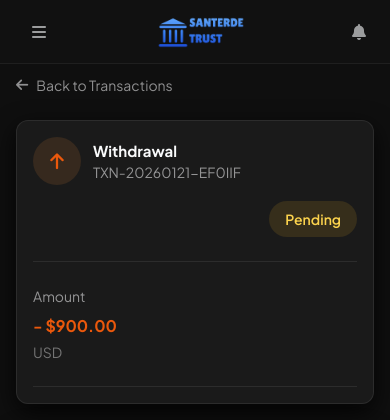
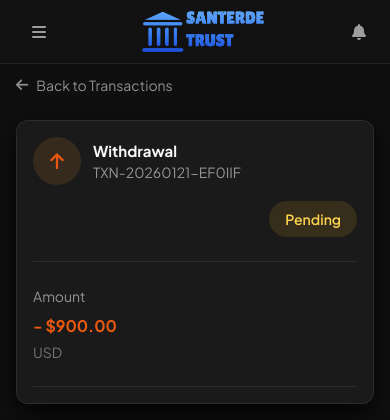
Before and after one commit to peteresbull-alt/santerdetrust, a Django app: a page that uses templates/base.html in a window 390 px wide. Shown: the top 420 px of the page. Run offline with Django 5.2, Linux system fonts and the light colour scheme; a user stored in the database is signed in; data comes from the database, SQL or seed files in the repository; some libraries are stand-ins or nearby versions.

Commit message:
added latest changes

```diff
--- a/app/email.py
+++ b/app/email.py
@@ -13,7 +13,7 @@ logger = logging.getLogger(__name__)
 
 resend.api_key = settings.RESEND_KEY
 
-LOGO_URL = f"{settings.SITE_URL}/static/images/SanterdeTrust.png?v=2"
+LOGO_URL = f"{settings.SITE_URL}/static/images/SanterdeTrust.png?v=3"
 
 
 def _email_shell(preheader, body_html):
@@ -39,7 +39,7 @@ def _email_shell(preheader, body_html):
           <!-- Logo header -->
           <tr>
             <td align="center" style="padding:28px 32px 20px 32px;border-bottom:1px solid #e4e4e7;">
-              <img src="{LOGO_URL}" alt="Santerde Trust" width="120" style="display:block;max-width:120px;height:auto;">
+              <img src="{LOGO_URL}" alt="Santerde Trust" width="104" style="display:block;max-width:104px;height:auto;">
             </td>
           </tr>
 
--- a/templates/auth/login.html
+++ b/templates/auth/login.html
@@ -284,7 +284,7 @@
 
           <!-- Logo -->
           <a href="{% url 'landing_home' %}" class="flex items-center mb-10 group transition-opacity hover:opacity-80">
-            <img src="{% static 'images/SanterdeTrust.png' %}?v=2" alt="Santerde Trust" class="h-14 sm:h-16 w-auto object-contain">
+            <img src="{% static 'images/SanterdeTrust.png' %}?v=3" alt="Santerde Trust" class="h-11 sm:h-12 w-auto object-contain">
           </a>
 
           <!-- Heading -->
--- a/templates/auth/register.html
+++ b/templates/auth/register.html
@@ -272,7 +272,7 @@
 
         <!-- Logo -->
         <a href="{% url 'landing_home' %}" class="flex items-center mb-8 group transition-opacity hover:opacity-80">
-          <img src="{% static 'images/SanterdeTrust.png' %}?v=2" alt="Santerde Trust" class="h-14 sm:h-16 w-auto object-contain">
+          <img src="{% static 'images/SanterdeTrust.png' %}?v=3" alt="Santerde Trust" class="h-11 sm:h-12 w-auto object-contain">
         </a>
 
         <!-- Heading -->
--- a/templates/auth/verify_otp.html
+++ b/templates/auth/verify_otp.html
@@ -208,7 +208,7 @@
 
     <!-- Logo -->
     <a href="{% url 'landing_home' %}" class="flex items-center mb-8 group transition-opacity hover:opacity-80">
-      <img src="{% static 'images/SanterdeTrust.png' %}?v=2" alt="Santerde Trust" class="h-16 sm:h-20 w-auto object-contain">
+      <img src="{% static 'images/SanterdeTrust.png' %}?v=3" alt="Santerde Trust" class="h-12 sm:h-16 w-auto object-contain">
     </a>
 
     <!-- Card -->
--- a/templates/base.html
+++ b/templates/base.html
@@ -520,7 +520,7 @@
           <!-- Logo -->
           <div class="flex items-center justify-center h-16 px-5 border-b" style="border-color:rgba(255,255,255,0.06); background:linear-gradient(135deg,rgba(59,130,246,0.06),transparent);">
             <a href="{% url 'dashboard' %}" class="flex items-center group">
-              <img src="{% static 'images/SanterdeTrust.png' %}?v=2" alt="Santerde Trust" class="h-12 w-auto object-contain transition-opacity duration-200 group-hover:opacity-80">
+              <img src="{% static 'images/SanterdeTrust.png' %}?v=3" alt="Santerde Trust" class="h-12 w-auto object-contain transition-opacity duration-200 group-hover:opacity-80">
             </a>
           </div>
 
@@ -654,7 +654,7 @@
           </button>
 
           <a href="{% url 'dashboard' %}" class="flex items-center">
-            <img src="{% static 'images/SanterdeTrust.png' %}?v=2" alt="Santerde Trust" class="h-10 w-auto object-contain">
+            <img src="{% static 'images/SanterdeTrust.png' %}?v=3" alt="Santerde Trust" class="h-11 w-auto object-contain">
           </a>
 
           <a href="{% url 'notification_list' %}" class="relative p-2 rounded-lg transition-all"
@@ -692,7 +692,7 @@
           <div class="flex items-center justify-between h-16 px-4"
                style="border-bottom:1px solid rgba(255,255,255,0.06);background:linear-gradient(135deg,rgba(59,130,246,0.06),transparent);">
             <a href="{% url 'dashboard' %}" class="flex items-center">
-              <img src="{% static 'images/SanterdeTrust.png' %}?v=2" alt="Santerde Trust" class="h-10 w-auto object-contain">
+              <img src="{% static 'images/SanterdeTrust.png' %}?v=3" alt="Santerde Trust" class="h-11 w-auto object-contain">
             </a>
             <button @click="sidebarOpen = false" class="p-1.5 rounded-lg transition-all" style="color:rgba(249,250,251,0.40);">
               <i class="fas fa-times text-lg"></i>
--- a/templates/landing/home.html
+++ b/templates/landing/home.html
@@ -373,7 +373,7 @@
 
           <!-- Logo -->
           <a href="/" class="flex items-center group transition-opacity hover:opacity-80">
-            <img src="{% static 'images/SanterdeTrust.png' %}?v=2" alt="Santerde Trust" class="h-11 w-auto object-contain">
+            <img src="{% static 'images/SanterdeTrust.png' %}?v=3" alt="Santerde Trust" class="h-12 lg:h-14 w-auto object-contain">
           </a>
 
           <!-- Desktop Nav Links -->
@@ -1277,7 +1277,7 @@
           <!-- Brand -->
           <div class="lg:col-span-2">
             <a href="/" class="flex items-center mb-6 group transition-opacity hover:opacity-80">
-              <img src="{% static 'images/SanterdeTrust.png' %}?v=2" alt="Santerde Trust" class="h-11 w-auto object-contain">
+              <img src="{% static 'images/SanterdeTrust.png' %}?v=3" alt="Santerde Trust" class="h-9 w-auto object-contain">
             </a>
             <p class="text-pearl/35 leading-relaxed max-w-sm mb-6">
               The all-in-one wealth platform for people who demand more. Manage, grow, and move your capital with total confidence.
--- a/templates/transactions/transaction_detail.html
+++ b/templates/transactions/transaction_detail.html
@@ -259,7 +259,7 @@
         <!-- Brand -->
         <div class="rp-hdr-brand">
             <div class="rp-logo-wrap">
-                <img src="{% static 'images/SanterdeTrust.png' %}?v=2" alt="Santerde Trust" class="rp-logo-img">
+                <img src="{% static 'images/SanterdeTrust.png' %}?v=3" alt="Santerde Trust" class="rp-logo-img">
                 <div class="rp-bank-sub">Private Banking &amp; Wealth Management</div>
             </div>
         </div>
@@ -456,7 +456,7 @@
         box-shadow: 0 0 0 2px rgba(255, 255, 255, 0.18), 0 4px 16px rgba(0,0,0,0.25);
     }
     .rp-logo-img {
-        height: 52px;
+        height: 40px;
         width: auto;
         display: block;
     }
```
Also changed, not shown: static/images/SanterdeTrust.png.
